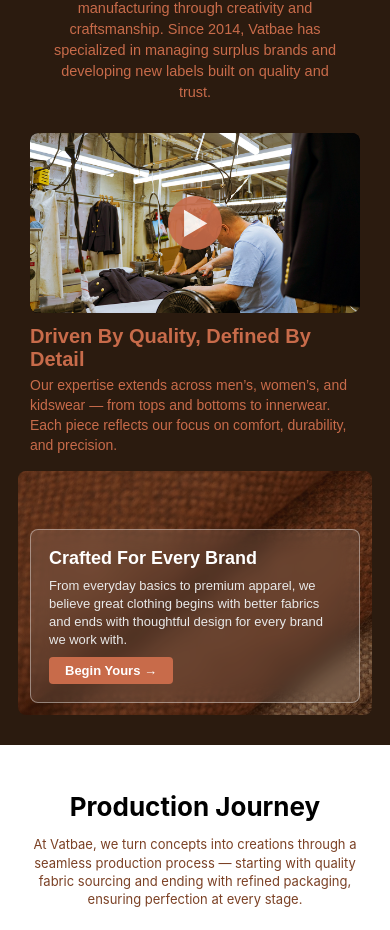
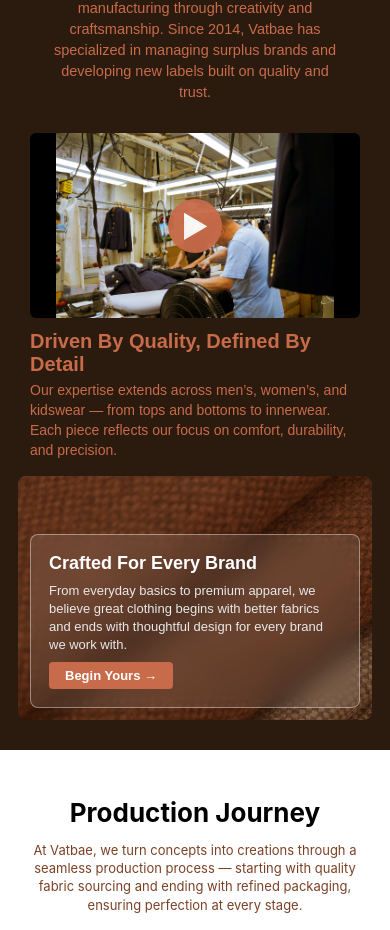
Before and after one commit to sahithiburada/Vatbae, a React (Create React App) app: page / in a window 390 px wide. Shown: the part 880-1810 px from the top of the page. Built offline with nearby package versions, Linux system fonts and the light colour scheme.

Commit message:
Updated AboutSection with responsive video support

```diff
--- a/src/components/AboutSection.jsx
+++ b/src/components/AboutSection.jsx
@@ -1,10 +1,45 @@
-import React, { useState } from "react";
+import React, { useEffect, useState } from "react";
 import "../styles/AboutSection.css";
 import videoThumbnail from "../assets/video-thumbnail.png";
 import craftedBg from "../assets/crafted-bg.png";
 
+// Import your local video
+import aboutVideo from "../assets/about-video.mp4";
+
 const AboutSection = () => {
   const [playVideo, setPlayVideo] = useState(false);
+  // aspectPct is padding-top percent used to preserve aspect ratio (height/width * 100)
+  // default to 56.25 (16:9) until metadata loads
+  const [aspectPct, setAspectPct] = useState(56.25);
+
+  // Preload video metadata to read natural width/height without playing
+  useEffect(() => {
+    let vid = document.createElement("video");
+    vid.preload = "metadata";
+    vid.src = aboutVideo;
+
+    const handleLoadedMetadata = () => {
+      if (vid.videoWidth && vid.videoHeight) {
+        const pct = (vid.videoHeight / vid.videoWidth) * 100;
+        setAspectPct(pct);
+      }
+    };
+
+    // Some browsers need the event listener before setting src, but usually both work
+    vid.addEventListener("loadedmetadata", handleLoadedMetadata);
+    // If the metadata is already available, try to compute immediately
+    if (vid.readyState >= 1) {
+      handleLoadedMetadata();
+    }
+
+    // cleanup
+    return () => {
+      vid.removeEventListener("loadedmetadata", handleLoadedMetadata);
+      // dereference to allow GC
+      vid.src = "";
+      vid = null;
+    };
+  }, []);
 
   const scrollToSection = (id) => {
     const section = document.getElementById(id);
@@ -32,32 +67,38 @@
         </div>
 
         <div className="about-main">
-          {/* ✅ Instagram Video Section */}
+          {/* Local Video Section */}
           <div className="about-video-block">
-            <div className="video-wrapper">
+            {/* video-wrapper uses inline style paddingTop to preserve aspect ratio */}
+            <div
+              className="video-wrapper"
+              style={{ paddingTop: `${aspectPct}%` }}
+            >
               {!playVideo ? (
                 <>
                   <img
                     src={videoThumbnail}
-                    alt="Instagram Video Thumbnail"
-                    className="video-thumbnail"
+                    alt="Video Thumbnail"
+                    className="video-thumbnail media-cover"
                   />
                   <div
                     className="video-play-icon"
                     onClick={() => setPlayVideo(true)}
+                    aria-label="Play video"
+                    role="button"
                   >
                     ▶
                   </div>
                 </>
               ) : (
-                <iframe
-                  className="instagram-embed"
-                  src="https://www.instagram.com/reel/DPNmkwGk-rc/embed"
-                  title="Instagram Video"
-                  frameBorder="0"
-                  allow="autoplay; clipboard-write; encrypted-media; picture-in-picture; web-share"
-                  allowFullScreen
-                ></iframe>
+                <video
+                  className="local-video media-cover"
+                  src={aboutVideo}
+                  controls
+                  autoPlay
+                  // small accessibility touch
+                  aria-label="About video"
+                />
               )}
             </div>
 
--- a/src/styles/AboutSection.css
+++ b/src/styles/AboutSection.css
@@ -1,4 +1,5 @@
 /* ---------------- BASE SECTION ---------------- */
+
 .about-section {
     width: 100%;
     background: #2b1b0f;
@@ -17,7 +18,9 @@
     align-items: flex-start;
 }
 
+
 /* ---------------- STORY TAG ---------------- */
+
 .story-tag {
     background: #c86b4a;
     color: white;
@@ -30,7 +33,9 @@
     text-align: center;
 }
 
+
 /* ---------------- HEADER ---------------- */
+
 .about-header {
     display: flex;
     justify-content: space-between;
@@ -57,7 +62,9 @@
     margin: 0;
 }
 
+
 /* ---------------- MAIN CONTENT ---------------- */
+
 .about-main {
     display: flex;
     justify-content: space-between;
@@ -67,7 +74,9 @@
     gap: 25px;
 }
 
+
 /* ---------------- VIDEO BLOCK ---------------- */
+
 .about-video-block {
     width: 550px;
     display: flex;
@@ -75,30 +84,54 @@
     gap: 12px;
 }
 
+
+/* The wrapper uses padding-top to maintain aspect ratio.
+   The actual media (img/video) are absolutely positioned and fill the box.
+   This avoids cropping by using object-fit: contain. */
+
 .video-wrapper {
     position: relative;
     width: 100%;
-  height: 240px;
+    /* height is driven by padding-top (inline style from React) */
     border-radius: 8px;
     overflow: hidden;
     background: #000;
 }
 
-/* Thumbnail (shown before clicking play) */
-.video-thumbnail {
+
+/* .media-cover used on both thumbnail and video so they fully fit inside wrapper */
+
+.media-cover {
+    position: absolute;
+    inset: 0;
     width: 100%;
     height: 100%;
-  object-fit: cover;
+    object-fit: contain;
+    /* contains whole video inside; no cropping */
+    display: block;
     border-radius: 8px;
+    background: black;
+    /* keep pointer events none on media so play button gets clicks if overlayed */
+}
+
+
+/* Thumbnail (shown before clicking play) */
+
+.video-thumbnail {
     cursor: pointer;
     transition: transform 0.3s ease;
 }
+
+
+/* Slight scale on hover when thumbnail visible */
 
 .video-thumbnail:hover {
     transform: scale(1.02);
 }
 
+
 /* Play icon (centered on thumbnail) */
+
 .video-play-icon {
     position: absolute;
     top: 50%;
@@ -113,9 +146,11 @@
     display: flex;
     align-items: center;
     justify-content: center;
-  opacity: 0.9;
+    opacity: 0.95;
     cursor: pointer;
-  transition: all 0.3s ease;
+    transition: all 0.25s ease;
+    z-index: 2;
+    /* ensure button is on top of media */
 }
 
 .video-play-icon:hover {
@@ -123,16 +158,16 @@
     opacity: 1;
 }
 
-/* Instagram embed iframe (after clicking play) */
-.instagram-embed {
-  width: 100%;
-  height: 240px;
-  border: none;
-  border-radius: 8px;
-  overflow: hidden;
+
+/* Video element styling (when playing) */
+
+.local-video {
+    /* .media-cover already positions and sizes it */
 }
 
+
 /* Caption under video */
+
 .video-caption {
     display: flex;
     flex-direction: column;
@@ -154,7 +189,9 @@
     margin: 0;
 }
 
+
 /* ---------------- CRAFTED BLOCK ---------------- */
+
 .crafted-block {
     width: 440px;
     height: 300px;
@@ -211,37 +248,31 @@
     background: #9b5036;
 }
 
+
 /* ---------------- RESPONSIVE ---------------- */
+
 @media (max-width: 1024px) {
     .about-inner {
         width: calc(100% - 60px);
         padding: 0 30px;
     }
-
     .about-header {
         flex-direction: column;
         text-align: center;
         align-items: center;
         gap: 18px;
     }
-
     .about-main {
         flex-direction: column;
         align-items: center;
         gap: 20px;
     }
-
     .about-video-block,
     .crafted-block {
         width: 100%;
         max-width: 500px;
     }
-
     .crafted-block {
-    height: 260px;
-  }
-
-  .instagram-embed {
         height: 260px;
     }
 }
@@ -250,59 +281,45 @@
     .about-section {
         padding: 30px 0;
     }
-
     .about-inner {
         gap: 20px;
     }
-
     .about-title {
         font-size: 34px;
         line-height: 44px;
         text-align: center;
     }
-
     .about-intro-text {
         font-size: 14.5px;
         line-height: 21px;
         text-align: center;
         max-width: 300px;
     }
-
     .about-main {
         gap: 16px;
     }
-
+    /* On small screens the wrapper will adapt automatically using aspect padding */
     .video-wrapper {
-    height: 180px;
+        border-radius: 6px;
     }
-
-  .instagram-embed {
-    height: 180px;
-  }
-
     .video-heading {
         font-size: 20px;
     }
-
     .video-text {
         font-size: 14px;
         line-height: 20px;
     }
-
     .crafted-block {
         height: 220px;
         padding: 12px;
     }
-
     .crafted-title {
         font-size: 18px;
     }
-
     .crafted-description {
         font-size: 13px;
         line-height: 18px;
     }
-
     .crafted-btn {
         font-size: 13px;
         padding: 6px 16px;
```
Also changed, not shown: 1 other file (tests, documents, lock files or other folders). Lines whose indentation alone changed are shown as unchanged.
